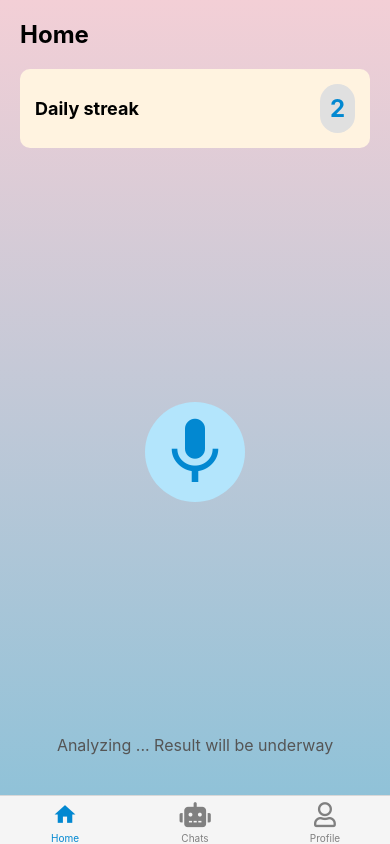
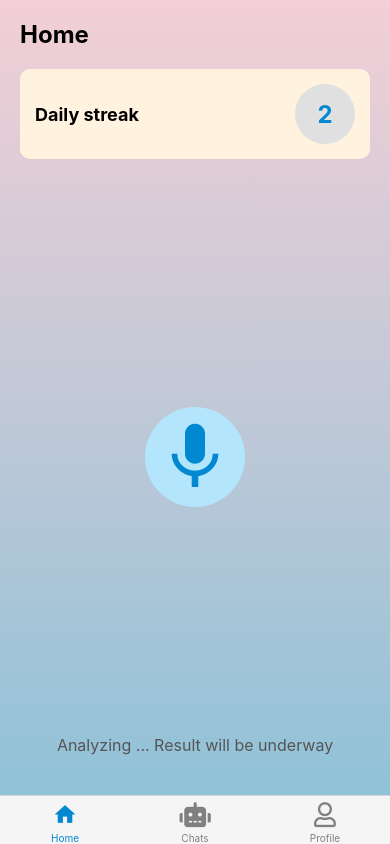
Before and after one commit to hadi-karnib/VerbalBotic-front, a React Native app in the folder verbalbotic/: screen /Home in a window 390 px wide. Built offline with nearby package versions, Linux system fonts and the light colour scheme.

Commit message:
fixed a bit of home styling

```diff
--- a/verbalbotic/screens/HomeScreen.js
+++ b/verbalbotic/screens/HomeScreen.js
@@ -69,9 +69,10 @@ const styles = StyleSheet.create({
     fontWeight: "bold",
   },
   streakBox: {
+    width: 60, // Ensure this is a square
+    height: 60, // Ensure this is a square
     backgroundColor: "#E0E0E0",
-    padding: 10,
-    borderRadius: 20,
+    borderRadius: 30, // Set this to half of width/height to make it circular
     justifyContent: "center",
     alignItems: "center",
   },
@@ -100,5 +101,4 @@ const styles = StyleSheet.create({
     color: "#555",
   },
 });
-
 export default HomeScreen;
```
